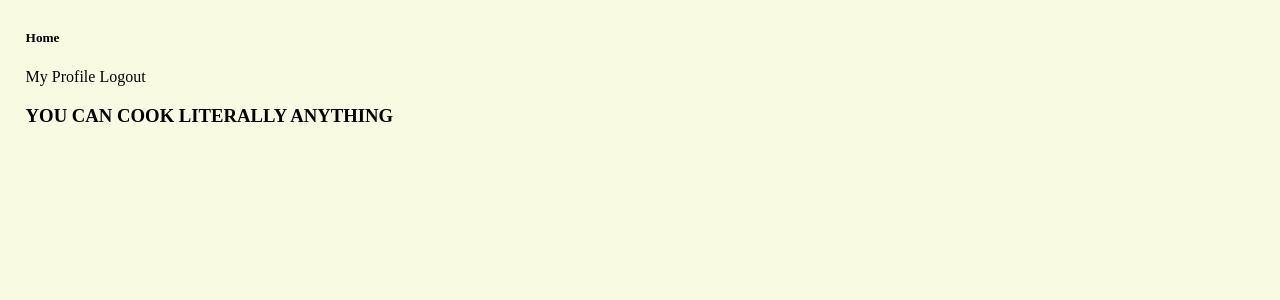
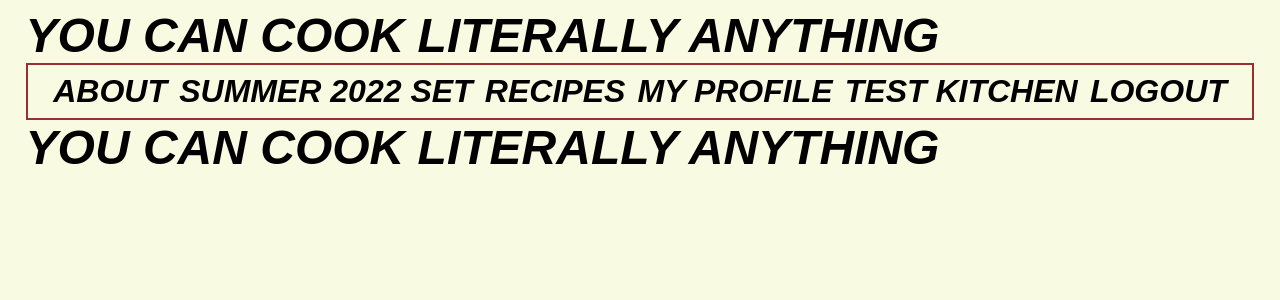
Before and after one commit to ampersand-paris/YCCLAv2, a Django app: page / in a window 1280 px wide. Shown: the top 300 px of the page. Run offline with Django 4.2, Linux system fonts and the light colour scheme; the visitor is signed in with stand-in values (Sample User, id 1); some web fonts are replaced.

Commit message:
login/logout

```diff
--- a/backend/urls.py
+++ b/backend/urls.py
@@ -19,7 +19,9 @@ from django.conf import settings
 from django.conf.urls.static import static
 
 from accounts.views import(
-    register_view
+    register_view,
+    login_view,
+    logout_view,
 )
 
 from main_app.views import (
@@ -28,6 +30,8 @@ from main_app.views import (
 
 urlpatterns = [
     path('', home_screen_view, name='home'),
+    path('login/', login_view, name='login'),
+    path('logout/', logout_view, name='logout'),
     path('register/', register_view, name='register'),
     path('admin/', admin.site.urls),
 ]
--- a/main_app/templates/home.html
+++ b/main_app/templates/home.html
@@ -4,7 +4,7 @@
     <div class="">
         <div class="">
             <div class="">
-                <h3 class="">YOU CAN COOK LITERALLY ANYTHING</h3>
+                <h1 class="">YOU CAN COOK LITERALLY ANYTHING</h1>
             </div>
         </div>
     </div>
--- a/static/css/styles.css
+++ b/static/css/styles.css
@@ -33,18 +33,30 @@
     font-size: 2em;
     text-transform: uppercase;
   }
-
-  label {
-    font-family: century-gothic,sans-serif;
+  p {
+    font-family: century-gothic, sans-serif;
     font-weight: 700;
     font-style: normal;
     color: var(--main-blue);
-    width: 30vW;
+  }
+
+  li {
+    font-family: century-gothic, sans-serif;
+    font-weight: 700;
+    font-style: normal;
   }
 
   a {
     color: black;
     text-decoration: none;
+  }
+
+  label {
+    font-family: century-gothic, sans-serif;
+    font-weight: 700;
+    font-style: normal;
+    color: var(--main-blue);
+    width: 30vW;
   }
 
   .active {
--- a/templates/base.html
+++ b/templates/base.html
@@ -7,6 +7,7 @@
     <meta name="viewport" content="width=device-width, initial-scale=1.0">
     <link rel="stylesheet" href="{% static 'css/styles.css' %}?version=1" />
     <link rel="stylesheet" href="https://use.typekit.net/pyw8vie.css">
+    <link rel="stylesheet" href="https://use.typekit.net/mfl1osk.css">
     <script src="{% static 'js/script.js' %}" defer></script>
     <title>
         {% block title %}
--- a/templates/partials/header.html
+++ b/templates/partials/header.html
@@ -1,22 +1,17 @@
-<div class="">
-	<div class="">
-		<h5 class="">
-			<a class="" href="{% url 'home' %}">Home</a>
-		</h5>
-		<div class="">
-			<nav class="">
-				{% if request.user.is_authenticated %}
-					<div class="">
-						<div class="" aria-labelledby="id_profile_links">
-							<a class="" href="">My Profile</a>
-							<a class="" href="">Logout</a>
-						</div>
-					</div>
-				{% else %}
-					<a class="" href="">Login</a>
-					<a class="" href="{% url 'register' %}">Register</a>
-				{% endif %}
-			</nav>
-		</div>
+<div class="flex column space-btwn">
+	<h1>You Can Cook Literally Anything</h1>
+</div>
+<nav class="flex space-btwn padding red-border">
+	<a class="" href="{% url 'home' %}"><h2>About</h2></a>
+	<a class="" href=""><h2>Summer 2022 Set</h2></a>
+	<a class="" href=""><h2>Recipes</h2></a>
+	{% if request.user.is_authenticated %}
+		<a class="" href=""><h2>My Profile</h2></a>
+		<a class="" href=""><h2>Test Kitchen</h2></a>
+		<a class="" href="{% url 'logout' %}"><h2>Logout</h2></a>
+	{% else %}
+		<a class="" href="{% url 'login' %}"><h2>Login</h2></a>
+		<a class="" href="{% url 'register' %}"><h2>Register</h2></a>
+	{% endif %}
 	</div>
-</div>
+</nav>
```
Also changed, not shown: accounts/forms.py (+15 -0 lines), accounts/templates/accounts/login.html (added, +34 -0 lines), accounts/templates/accounts/register.html (+9 -9 lines), accounts/views.py (+37 -3 lines), 1 other file.
